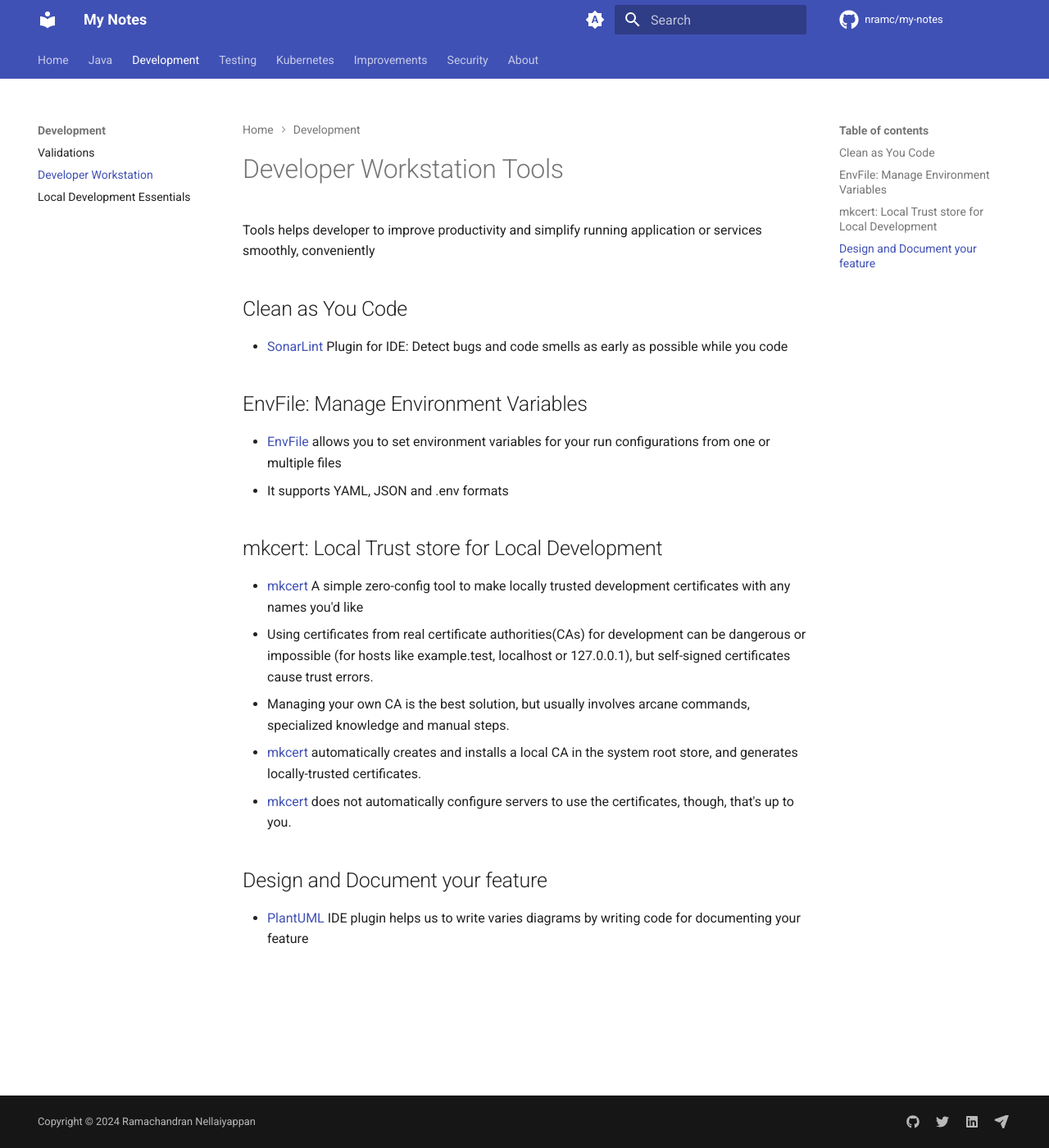
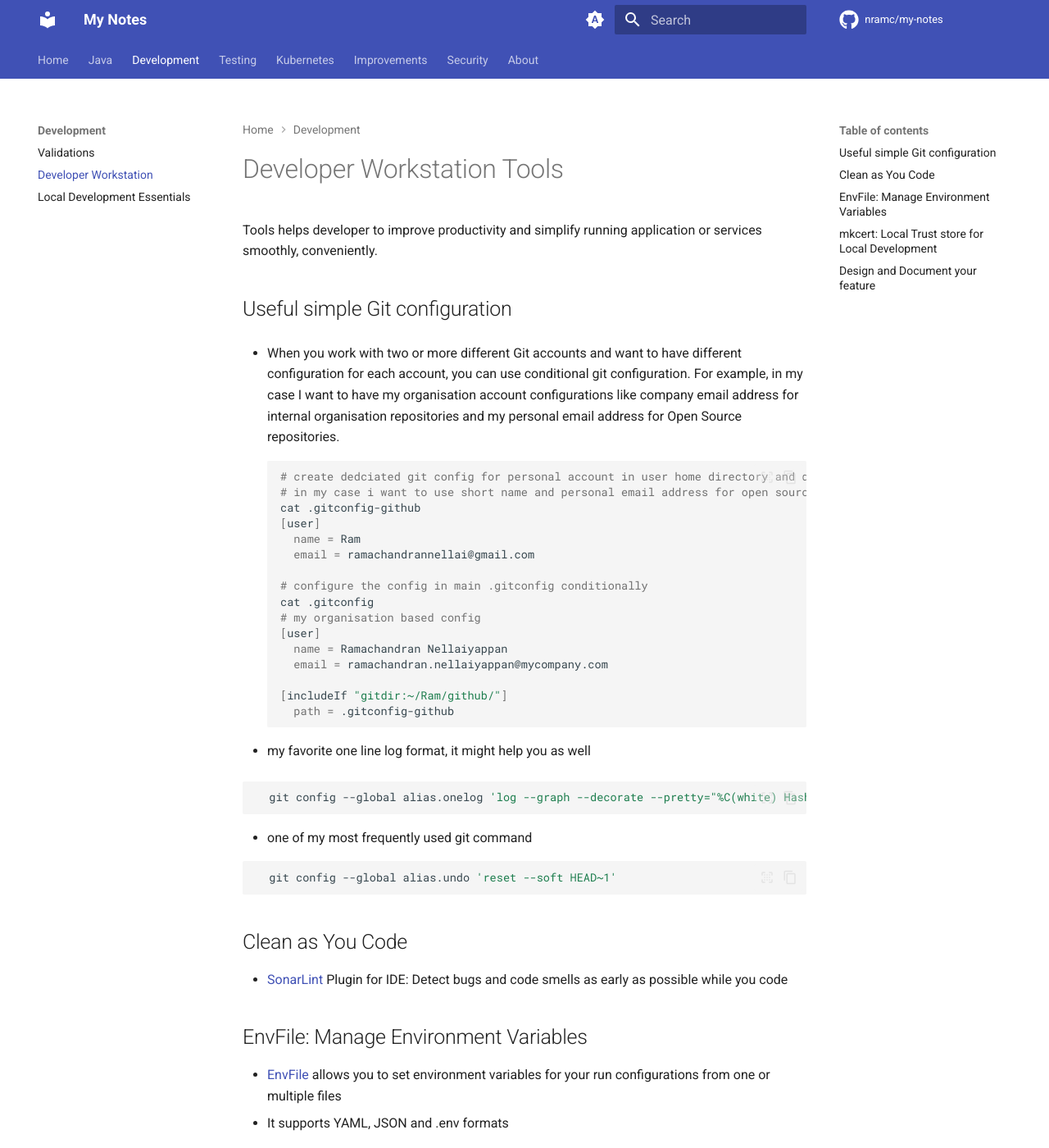
Before and after one commit to nramc/my-notes, an MkDocs documentation site: the page built from docs/development/workstation-tools.md, in a window 1280 px wide and 1400 px high. Shown: the whole window at 82% size. Built offline with MkDocs 1.6.1 and Material for MkDocs 9.7.7, drawn with Linux system fonts in a browser that asks for light colours; comment, search, counter and statistics services are not loaded.

Commit message:
doc: developer workstation git config notes added

````diff
--- a/docs/development/workstation-tools.md
+++ b/docs/development/workstation-tools.md
@@ -1,6 +1,45 @@
 # Developer Workstation Tools
 
-Tools helps developer to improve productivity and simplify running application or services smoothly, conveniently
+Tools helps developer to improve productivity and simplify running application or services smoothly, conveniently.
+
+## Useful simple Git configuration
+
+- When you work with two or more different Git accounts and want to have different configuration for each account, you
+  can use conditional git configuration. For example, in my case I want to have my organisation account configurations
+  like company email address for internal organisation repositories and my personal email address for Open Source
+  repositories.
+
+    ``` bash
+    # create dedciated git config for personal account in user home directory and define config.
+    # in my case i want to use short name and personal email address for open source projects
+    cat .gitconfig-github
+    [user]
+      name = Ram
+      email = ramachandrannellai@gmail.com
+
+    # configure the config in main .gitconfig conditionally
+    cat .gitconfig
+    # my organisation based config
+    [user]
+      name = Ramachandran Nellaiyappan
+      email = ramachandran.nellaiyappan@mycompany.com
+
+    [includeIf "gitdir:~/Ram/github/"]
+      path = .gitconfig-github
+
+    ```
+
+- my favorite one line log format, it might help you as well
+
+  ```bash
+    git config --global alias.onelog 'log --graph --decorate --pretty="%C(white) Hash: %h %C(red)Date: %ad %C(yellow) %C(blue) Author: %an %C(green)Message: %s " --date=human'
+  ```
+
+- one of my most frequently used git command
+
+  ```bash
+    git config --global alias.undo 'reset --soft HEAD~1'
+  ```
 
 ## Clean as You Code
 
````
